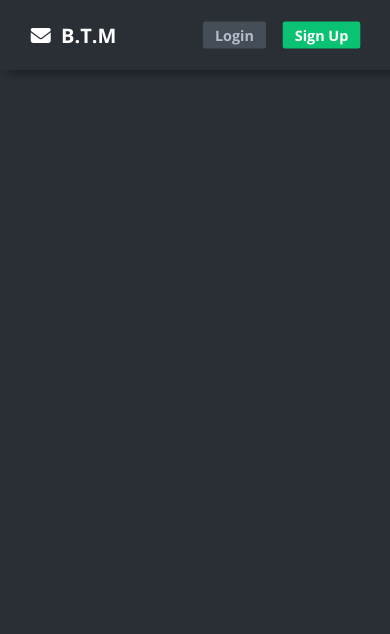
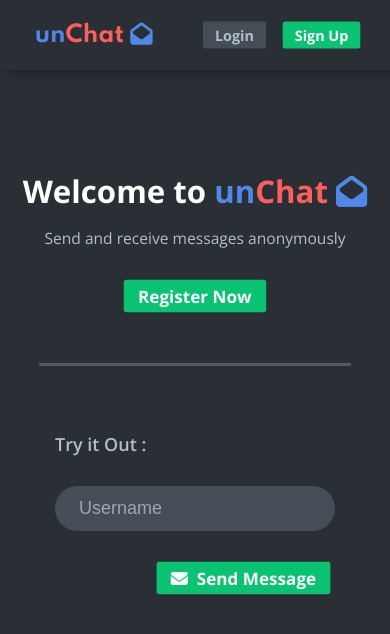
Before and after one commit to aromalanil/unChat_frontend, a React (Create React App) app: page / in a window 390 px wide. Shown: the top 634 px of the page. Built offline with nearby package versions, Linux system fonts and the light colour scheme.

Commit message:
🎉 Completed

```diff
--- a/src/Components/Nav.js
+++ b/src/Components/Nav.js
@@ -13,7 +13,7 @@ const Nav = () => {
   return (
     <header className="navbar">
       <div className="logo">
-       <Link to="/"><h3><i className="fa fa-envelope"></i>&nbsp;&nbsp;B.T.M</h3></Link>
+       <Link to="/"><h3>un<span>Chat</span>&nbsp;<i className="fa fa-envelope-open"></i></h3></Link>
       </div>
 
       {isUserLoggedIn
--- a/src/Components/Pages/Home.js
+++ b/src/Components/Pages/Home.js
@@ -1,8 +1,56 @@
-import React from 'react'
+import React, { useState } from 'react';
+import { userLoggedState } from "../../Recoil/atom";
+import { useRecoilState } from "recoil";
 
-const Home = () => {
+const Home = ({ history }) => {
+
+    const [isUserLoggedIn, setUserLoggedIn] = useRecoilState(userLoggedState);
+    const [isButtonDisabled, setButtonDisabled] = useState(false);
+    const [username, setUsername] = useState('');
+
+    const handleButtonClick = () => {
+        history.push(isUserLoggedIn ? '/dashboard' : '/register')
+    }
+
+    const handleSendClick = () => {
+        if (username)
+            history.push(`/send/${username}`)
+        else
+            setButtonDisabled(true);
+    }
+
+    const handleInputChange = (e) => {
+        e.preventDefault();
+        setButtonDisabled(false);
+        setUsername(e.target.value);
+    }
+
     return (
-        <div>
+        <div className="home">
+            <div className="intro">
+                <h1>Welcome to <span className="logo">un<span>Chat</span>&nbsp;<i className="fa fa-envelope-open"></i></span></h1>
+                <p>Send and receive messages anonymously</p>
+                <button onClick={handleButtonClick} className="btn primary-btn">{isUserLoggedIn ? "Dashboard" : "Register Now"}</button>
+            </div>
+            <div className="separator"></div>
+            <div className="msg-user">
+                <p>Try it Out :</p>
+                <form autoComplete="off" onSubmit={e => e.preventDefault()}>
+                    <input
+                        className={isButtonDisabled ? 'input-error' : ''}
+                        name="username"
+                        type="text"
+                        placeholder={isButtonDisabled ? 'Enter a value' : 'Username'}
+                        onChange={handleInputChange} />
+
+                    <button
+                        disabled={isButtonDisabled}
+                        className="btn primary-btn"
+                        onClick={handleSendClick}>
+                        <i className="fas fa-envelope"></i>&nbsp;&nbsp;Send&nbsp;Message
+                </button>
+                </form>
+            </div>
 
         </div>
     )
--- a/src/Components/Pages/SendMessage.js
+++ b/src/Components/Pages/SendMessage.js
@@ -12,6 +12,7 @@ const SendMessage = (props) => {
   const [alert, setAlert] = useState(null);
 
   const closeAlert = () => {
+    props.history.pop();
     props.history.push('/');
     setAlert(null);
   }
--- a/src/index.js
+++ b/src/index.js
@@ -16,4 +16,4 @@ ReactDOM.render(
 // If you want your app to work offline and load faster, you can change
 // unregister() to register() below. Note this comes with some pitfalls.
 // Learn more about service workers: https://bit.ly/CRA-PWA
-serviceWorker.unregister();
+serviceWorker.register();
--- a/src/scss/app.scss
+++ b/src/scss/app.scss
@@ -1,4 +1,5 @@
 @import url("https://fonts.googleapis.com/css2?family=Open+Sans:wght@300;400;600;700;800&display=swap");
+@import url("https://fonts.googleapis.com/css2?family=Spartan:wght@700&display=swap");
 
 $primary-color: #09c372;
 $secondary-color: #3e73ce;
@@ -10,7 +11,10 @@ $font-color-secondary: #b2becd;
 $font-color-tertiary: #454e56;
 $warning-color: rgb(255, 230, 0);
 $primary-font: "Open Sans", sans-serif;
+$logo-font: "Spartan", sans-serif;
 $nav-height: 70px;
+$logo-primary-color: #5088e9;
+$logo-secondary-color: #ff5f5b;
 
 * {
   margin: 0;
@@ -131,6 +135,14 @@ body {
       color: inherit;
       text-decoration: none;
     }
+    h3 {
+      font-family: $logo-font;
+      font-size: 2.8rem;
+      color: $logo-primary-color;
+      span {
+        color: $logo-secondary-color;
+      }
+    }
   }
   .button-grp {
     button {
@@ -185,6 +197,84 @@ body {
       transition-property: filter;
       &:hover {
         filter: brightness(1.5);
+      }
+    }
+  }
+}
+
+.home {
+  height: calc(100vh - 70px);
+  width: 100vw;
+  display: flex;
+  flex-direction: column;
+  align-items: center;
+  padding: 10rem 2rem 5rem;
+  .intro {
+    text-align: center;
+    h1 {
+      .logo {
+        color: $logo-primary-color;
+        white-space: nowrap;
+        span {
+          color: $logo-secondary-color;
+        }
+      }
+      margin-bottom: 1.5rem;
+    }
+    p {
+      color: $font-color-secondary;
+    }
+    button {
+      margin: 3rem;
+      margin-bottom: 5rem;
+    }
+  }
+
+  .separator {
+    width: 80vw;
+    height: 3px;
+    background-color: $font-color-secondary;
+    opacity: 0.3;
+    border-radius: 1px;
+  }
+  .msg-user {
+    max-height: 50vw;
+    width: 100%;
+    padding: 0 10vw;
+    margin-top: 5rem;
+    height: 100%;
+    display: flex;
+    justify-content: center;
+    flex-wrap: wrap;
+    align-items: center;
+    p {
+      color: $font-color-secondary;
+      font-weight: 600;
+      white-space: nowrap;
+    }
+    input {
+      margin: 0 2rem;
+      min-width: 30rem;
+      background-color: $font-color-tertiary;
+      border: none;
+      padding: 1.2rem 2.4rem;
+      color: $font-color-primary;
+      border-radius: 5rem;
+      &:focus {
+        outline: none;
+      }
+      &::placeholder {
+        font-size: 1.8rem;
+        line-height: 1.8rem;
+        opacity: 0.8;
+        color: $font-color-secondary;
+      }
+    }
+    .input-error {
+      box-shadow: 0px 0px 8px 1px $tertiary-color;
+      &::placeholder {
+        font-weight: 600;
+        color: $tertiary-color;
       }
     }
   }
@@ -563,7 +653,7 @@ body {
   align-items: center;
   flex-direction: column;
   padding: 3rem;
-  text-align:center;
+  text-align: center;
   i {
     font-size: 5rem;
     margin-bottom: 1rem;
@@ -588,16 +678,16 @@ body {
   }
 }
 
-.overlay{
+.overlay {
   position: fixed;
   background-color: #000000a1;
-  top:0;
-  left:0;
+  top: 0;
+  left: 0;
   height: 100vh;
   width: 100vw;
 }
 
-.not-found{
+.not-found {
   display: flex;
   flex-direction: column;
   align-items: center;
@@ -606,15 +696,15 @@ body {
   width: 100%;
   height: calc(100vh - 70px);
   overflow-y: scroll;
-  padding:12vh 15vw;
-  img{
+  padding: 12vh 15vw;
+  img {
     width: 30rem;
     margin-bottom: 2rem;
   }
-  h1{
+  h1 {
     font-size: 4rem;
   }
-  p{
+  p {
     color: $font-color-secondary;
     margin-bottom: 2rem;
   }
@@ -633,6 +723,26 @@ body {
 }
 
 @media screen and (max-width: 870px) {
+  .home {
+    .msg-user {
+      flex-wrap: nowrap;
+      flex-direction: column;
+      align-items: flex-start;
+      padding: 0 20%;
+      form {
+        display: flex;
+        flex-direction: column;
+        width: 100%;
+      }
+      input {
+        margin: 3rem 0;
+        width: 100%;
+      }
+      button {
+        align-self: flex-end;
+      }
+    }
+  }
   .avatar-dropdown {
     width: 100%;
   }
@@ -671,7 +781,6 @@ body {
         margin: 2rem 0rem;
       }
     }
-
   }
   .send-msg {
     width: 100%;
@@ -692,6 +801,17 @@ body {
 }
 
 @media screen and (max-width: 600px) {
+  .home {
+    .msg-user {
+      flex-wrap: nowrap;
+      flex-direction: column;
+      align-items: flex-start;
+      padding: 0 10%;
+      input{
+        min-width: 0;
+      }
+    }
+  }
   .navbar {
     padding: 0 5%;
     h3 {
@@ -729,7 +849,7 @@ body {
     }
   }
   .send-msg {
-    padding: 3rem 0;
+    padding: 3rem 3%;
     .head {
       h2 {
         font-size: 3rem;
@@ -743,21 +863,33 @@ body {
     }
   }
   .alert-box {
-     width: 80vw;
+    width: 80vw;
   }
-  .not-found{
-    img{
+  .not-found {
+    img {
       width: 50vw;
     }
-    h1{
+    h1 {
     }
-    p{
-
+    p {
     }
   }
 }
 
 @media screen and (max-width: 490px) {
+  .home {
+    .intro {
+      h1 {
+        font-size: 8vw;
+      }
+      p {
+        font-size: 4vw;
+      }
+    }
+    button {
+      transform: scale(0.95);
+    }
+  }
   .msg-box {
     .box-form {
       input {
@@ -765,17 +897,17 @@ body {
       }
     }
   }
-  .not-found{
-    h1{
+  .not-found {
+    h1 {
       font-size: 10vw;
     }
-    p{
+    p {
       font-size: 4.5vw;
     }
   }
 }
 @media screen and (max-width: 370px) {
-  html{
+  html {
     font-size: 2.7vw;
   }
   .avatar-wrapper {
```
